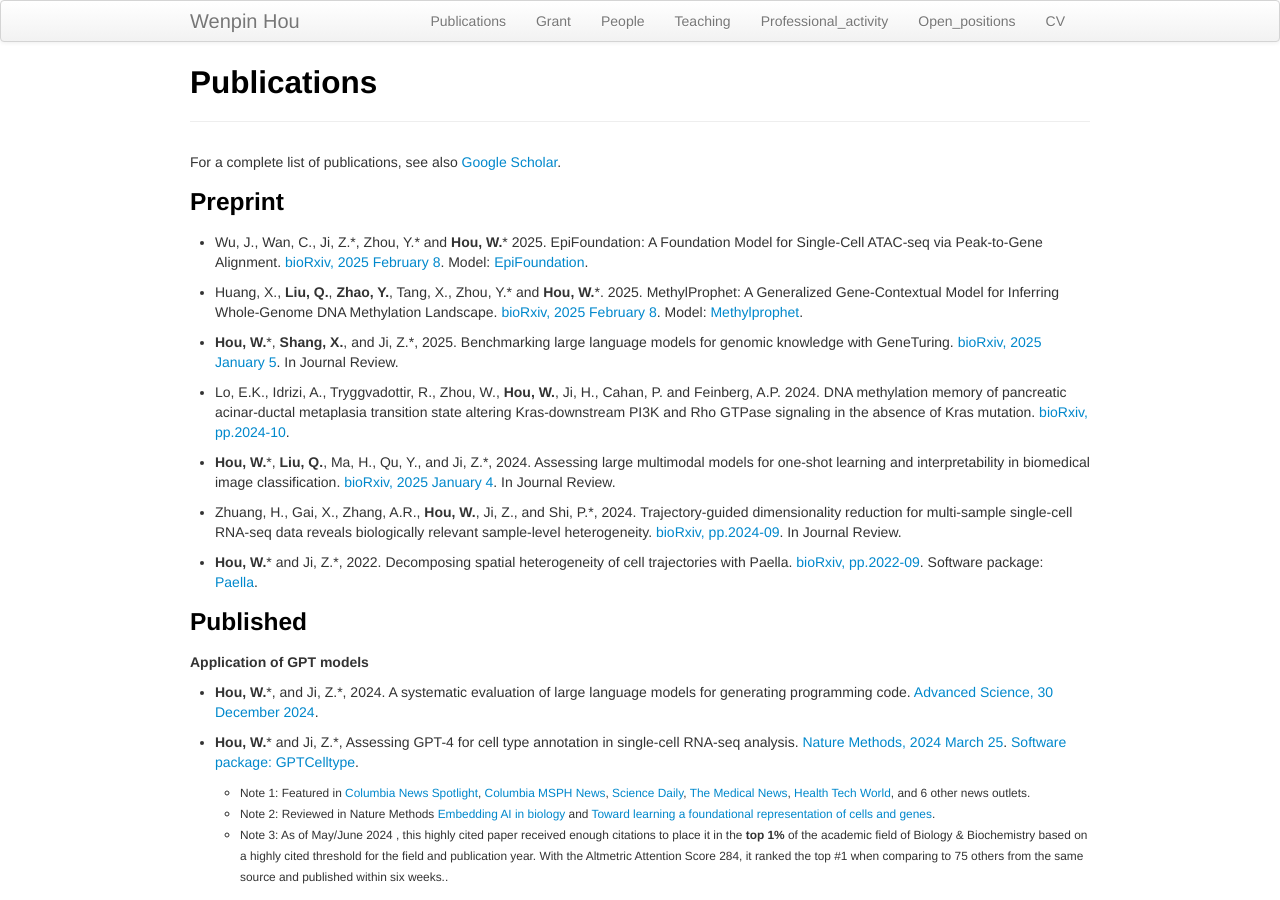
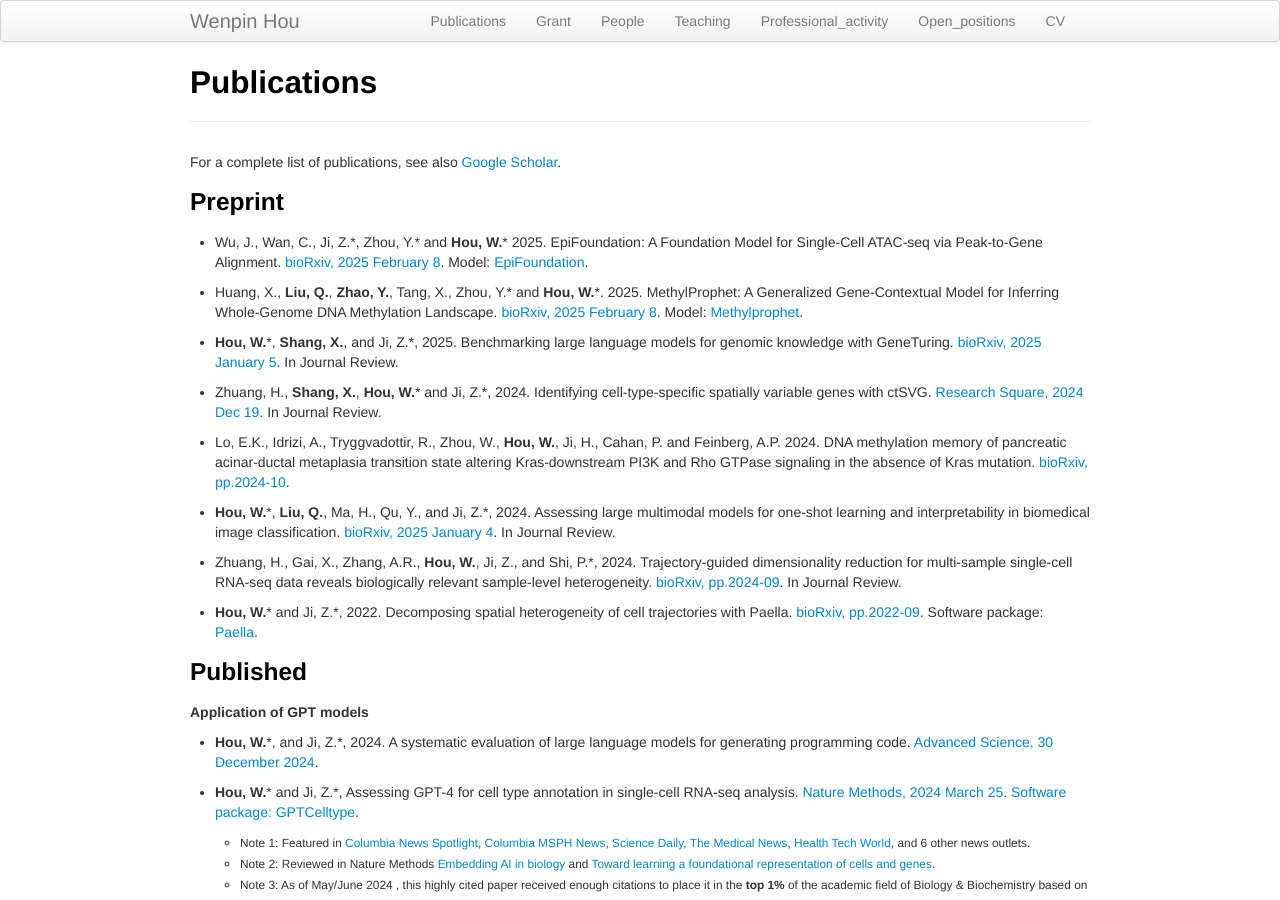
Before and after one commit to Winnie09/Wenpin_Hou, a Jekyll site: the page built from pages/publications.md, in a window 1280 px wide and 900 px high. Built offline with Jekyll 4.4.1, drawn with Linux system fonts in a browser that asks for light colours.

Commit message:
add changes

```diff
--- a/pages/publications.md
+++ b/pages/publications.md
@@ -19,6 +19,7 @@ Whole-Genome DNA Methylation Landscape. [bioRxiv, 2025 February 8](https://www.b
 
 - **Hou, W.**\*, **Shang, X.**, and Ji, Z.\*, 2025. Benchmarking large language models for genomic knowledge with GeneTuring.   [bioRxiv, 2025 January 5](https://www.biorxiv.org/content/10.1101/2023.03.11.532238v2). In Journal Review.
 
+- Zhuang, H., **Shang, X.**, **Hou, W.**\* and Ji, Z.\*, 2024. Identifying cell-type-specific spatially variable genes with ctSVG. [Research Square, 2024 Dec 19](https://pubmed.ncbi.nlm.nih.gov/39764138/). In Journal Review.
 
 - Lo, E.K., Idrizi, A., Tryggvadottir, R., Zhou, W., **Hou, W.**, Ji, H., Cahan, P. and Feinberg, A.P. 2024. DNA methylation memory of pancreatic acinar-ductal metaplasia transition state altering Kras-downstream PI3K and Rho GTPase signaling in the absence of Kras mutation. [bioRxiv, pp.2024-10](https://www.biorxiv.org/content/10.1101/2024.10.26.620414v1).
 
```
